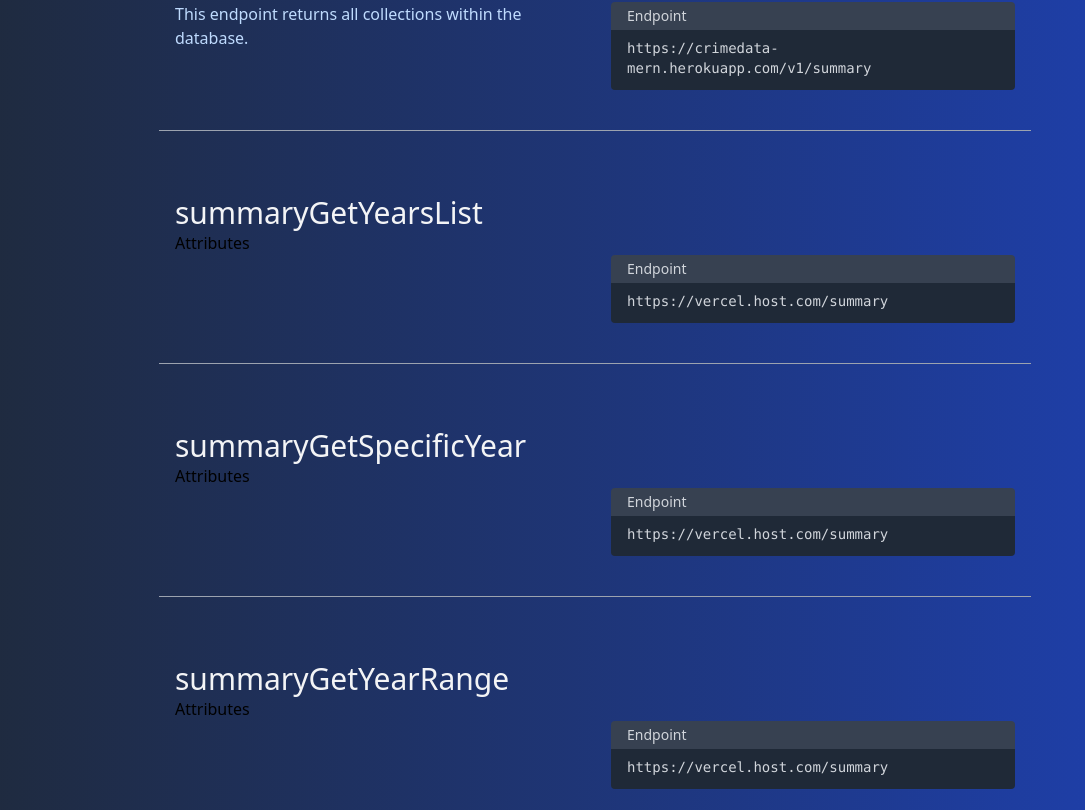
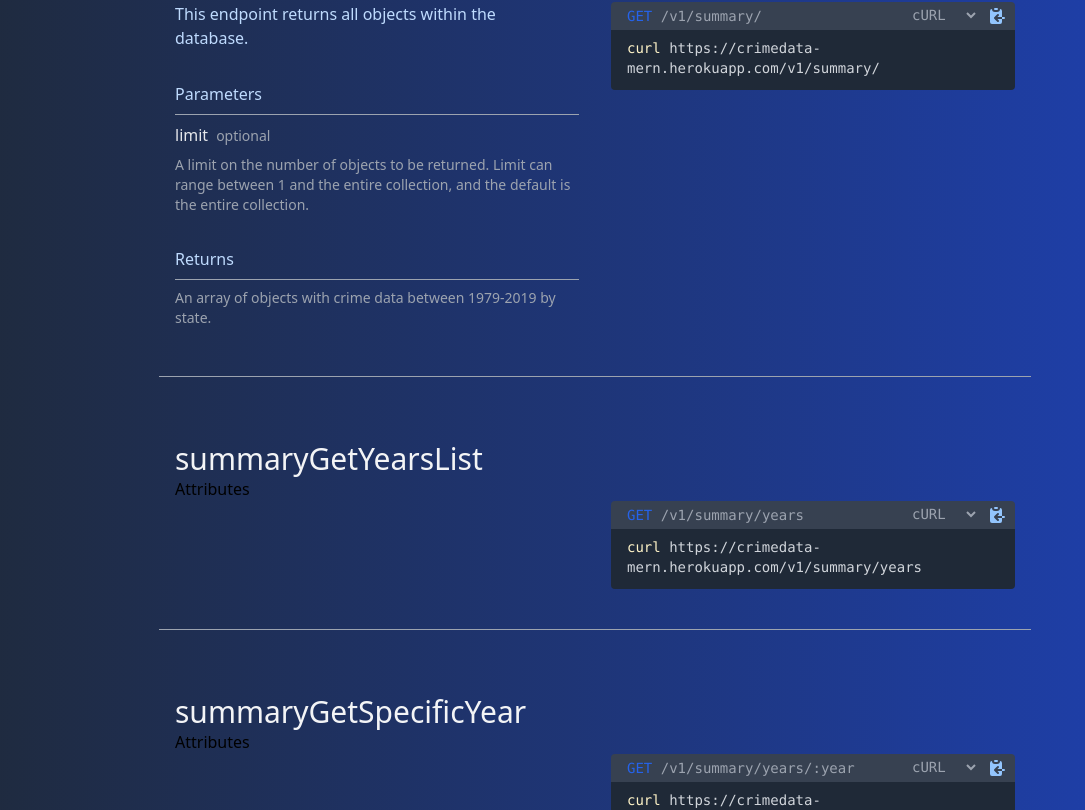
Before and after one commit to seijihosokawa/crimedata-mern, a React (Create React App) app in the folder client/: page / in a window 1280 px wide. Shown: the part 3497-4307 px from the top of the page, without its empty margins (97-1182 px from the left). Built offline with nearby package versions, Linux system fonts and the light colour scheme.

Commit message:
added documentation sections

```diff
--- /dev/null
+++ b/client/src/Apicard.js
@@ -0,0 +1,58 @@
+import React, { useState } from "react";
+
+
+function ApiCard({endpoint}) {
+    const [ApiCardSelect, setApiCardSelect] = useState('curl');
+    let request;
+
+    function handleChange(event){
+        setApiCardSelect(event.target.value)
+    }
+
+    if(ApiCardSelect === "python"){
+        request = <div> <p><span className="text-yellow-100">import</span> requests</p>
+            <p>requests.get("https://crimedata-mern.herokuapp.com{endpoint}")</p>
+            <p>response.text</p>
+        </div>
+    } else if(ApiCardSelect === "java"){
+        request = <div>
+            <p><span className="text-red-400">var</span> client = HttpClient.newHttpClient();</p>
+            <p><span className="text-red-400">var</span> request = HttpRequest.newBuilder(
+                URI.create("https://crimedata-mern.herokuapp.com{endpoint}")).header("accept", "application/json").build();</p>
+            <p><span className="text-red-400">var</span> response = client.send(request, new JsonBodyHandler&lt;&gt;(APOD.class));</p>
+            <p>System.out.println(response.body().get().title);</p>
+        </div>
+    } else if(ApiCardSelect === "axios"){
+        request = <div>
+            <p><span className="text-red-400">var</span> axios = <span className="text-yellow-100">require</span>("axios").default;</p>
+            <p><span className="text-red-400">var</span> options = &#123;method: 'GET',url: 'https://apidojo-yahoo-finance-v1.p.rapidapi.com/auto-complete',params: &#123; limit: 200&#125;,&#125;;</p>
+            <p>axios.request(options).then(function (response) &#123;console.log(response.data);&#125;).catch(function (error) &#123;console.error(error);&#125;);</p>
+        </div>
+    } else {
+        request = <div><span className="text-yellow-100">curl</span> https://crimedata-mern.herokuapp.com{endpoint}</div>
+    }
+
+    return (
+        <div className="text-sm">
+            <code>
+                <p className="pl-4 pt-1 pb-1 rounded-t bg-gray-700 text-gray-400" ><span className="text-blue-600">GET</span> {endpoint}
+                    <button className="float-right mr-2" onClick={() => {navigator.clipboard.writeText(`curl https://crimedata-mern.herokuapp.com${endpoint}`)}}>
+                        <svg xmlns="http://www.w3.org/2000/svg" className="h-5 w-5 fill-current text-blue-300 hover:text-gray-100" viewBox="0 0 20 20">
+                        <path d="M8 2a1 1 0 000 2h2a1 1 0 100-2H8z" />
+                        <path d="M3 5a2 2 0 012-2 3 3 0 003 3h2a3 3 0 003-3 2 2 0 012 2v6h-4.586l1.293-1.293a1 1 0 00-1.414-1.414l-3 3a1 1 0 000 1.414l3 3a1 1 0 001.414-1.414L10.414 13H15v3a2 2 0 01-2 2H5a2 2 0 01-2-2V5zM15 11h2a1 1 0 110 2h-2v-2z" />
+                        </svg>
+                    </button>
+                    <select className="float-right mr-2 bg-black bg-opacity-0" onChange={handleChange}>
+                        <option value="curl">cURL</option>
+                        <option value="python">Python</option>
+                        <option value="java">Java</option>
+                        <option value="axios">Axios</option>
+                    </select>
+                </p>
+                <p className="pl-4 pb-3 pt-2 rounded-b bg-gray-800 text-gray-300 text-sm">{request}</p>
+            </code>
+        </div>
+    );
+}
+
+export default ApiCard;
--- a/client/src/App.js
+++ b/client/src/App.js
@@ -1,5 +1,6 @@
 import React from 'react';
 import SideBar from './sidebar.js';
+import ApiCard from './Apicard.js';
 
 
 const App = () => {
@@ -192,7 +193,7 @@ const App = () => {
                                 </p>
                             </code>
                         </div>
-                        <div className="text-sm pt-10">
+                        <div className="text-sm pt-16">
                             <p className="pl-4 pt-1 pb-1 rounded-t bg-gray-700 text-gray-300" >Total Schema</p>
                             <code>
                                 <p className="pl-4 pb-3 pt-2 rounded-b bg-gray-800 text-gray-300 text-sm">
@@ -204,17 +205,26 @@ const App = () => {
                 </div>
                 <div id="summaryFullData" className="flex flex-row w-full pt-12 pb-6">
                     <div className="container w-1/2 p-4 pt-4">
-                        <h1 className="text-gray-100 text-3xl">Get Full Summary Data</h1>
-                        <p className="pt-6 pb-2 pr-2 text-blue-200">This endpoint returns all collections within the database.</p>
+                    <h1 className="text-gray-100 text-3xl">Get Full Summary Data</h1>
+                    <p className="pt-6 pb-2 pr-2 text-blue-200">This endpoint returns all objects within the database.</p>
+
+                        <div className="divide-y divide-gray-400">
+                            <p className="pt-6 pb-2 pr-2 text-blue-200">Parameters</p>
+                            <div>
+                                <p className="pt-2 pb-2 pr-2 text-gray-200">limit<span className="pl-2 text-gray-400 text-sm">optional</span></p>
+                                <p className=" pb-2 text-gray-400 text-sm">A limit on the number of objects to be returned. Limit can range between 1 and the entire collection, and the default is the entire collection.</p>
+                            </div>
+                        </div>
+                        <div className="divide-y divide-gray-400">
+                            <p className="pt-6 pb-2 pr-2 text-blue-200">Returns</p>
+                            <div>
+                                <p className="pt-2 pb-2 text-gray-400 text-sm">An array of objects with crime data between 1979-2019 by state. </p>
+                            </div>
+                        </div>
                     </div>
                     <div className="container w-1/2 p-4">
                         <h1 className="text-3xl opacity-0 pb-6">Data/Code</h1>
-                        <div className="text-sm">
-                            <p className="pl-4 pt-1 pb-1 rounded-t bg-gray-700 text-gray-300" > Endpoint</p>
-                            <code>
-                                <p className="pl-4 pb-3 pt-2 rounded-b bg-gray-800 text-gray-300 text-sm">https://crimedata-mern.herokuapp.com/v1/summary</p>
-                            </code>
-                        </div>
+                        <ApiCard endpoint="/v1/summary/"></ApiCard>
                     </div>
                 </div>
                 <div id="summaryGetYearsList" className="flex flex-row w-full pt-12 pb-6">
@@ -224,12 +234,7 @@ const App = () => {
                     </div>
                     <div className="container w-1/2 p-4">
                         <h1 className="text-3xl opacity-0 pb-6">Data/Code</h1>
-                        <div className="text-sm">
-                            <p className="pl-4 pt-1 pb-1 rounded-t bg-gray-700 text-gray-300" > Endpoint</p>
-                            <code>
-                                <p className="pl-4 pb-3 pt-2 rounded-b bg-gray-800 text-gray-300 text-sm">https://vercel.host.com/summary</p>
-                            </code>
-                        </div>
+                        <ApiCard endpoint="/v1/summary/years"></ApiCard>
                     </div>
                 </div>
                 <div id="summaryGetSpecificYear" className="flex flex-row w-full pt-12 pb-6">
@@ -239,12 +244,7 @@ const App = () => {
                     </div>
                     <div className="container w-1/2 p-4">
                         <h1 className="text-3xl opacity-0 pb-6">Data/Code</h1>
-                        <div className="text-sm">
-                            <p className="pl-4 pt-1 pb-1 rounded-t bg-gray-700 text-gray-300" > Endpoint</p>
-                            <code>
-                                <p className="pl-4 pb-3 pt-2 rounded-b bg-gray-800 text-gray-300 text-sm">https://vercel.host.com/summary</p>
-                            </code>
-                        </div>
+                        <ApiCard endpoint="/v1/summary/years/:year"></ApiCard>
                     </div>
                 </div>
                 <div id="summaryGetYearRange" className="flex flex-row w-full pt-12 pb-6">
@@ -254,15 +254,53 @@ const App = () => {
                     </div>
                     <div className="container w-1/2 p-4">
                         <h1 className="text-3xl opacity-0 pb-6">Data/Code</h1>
-                        <div className="text-sm">
-                            <p className="pl-4 pt-1 pb-1 rounded-t bg-gray-700 text-gray-300" > Endpoint</p>
-                            <code>
-                                <p className="pl-4 pb-3 pt-2 rounded-b bg-gray-800 text-gray-300 text-sm">https://vercel.host.com/summary</p>
-                            </code>
-                        </div>
+                        <ApiCard endpoint="/v1/summary/years/:yearstart/:yearend"></ApiCard>
+
                     </div>
                 </div>
+                <div id="summaryGetStates" className="flex flex-row w-full pt-12 pb-6">
+                    <div className="container w-1/2 p-4 pt-4">
+                        <h1 className="text-gray-100 text-3xl">Get List of State Abbreviations</h1>
+                        <p>Attributes</p>
+                    </div>
+                    <div className="container w-1/2 p-4">
+                        <h1 className="text-3xl opacity-0 pb-6">Data/Code</h1>
+                        <ApiCard endpoint="/v1/summary/states"></ApiCard>
 
+                    </div>
+                </div>
+                <div id="summaryGetStates" className="flex flex-row w-full pt-12 pb-6">
+                    <div className="container w-1/2 p-4 pt-4">
+                        <h1 className="text-gray-100 text-3xl">Get States by Abbreviation</h1>
+                        <p>Attributes</p>
+                    </div>
+                    <div className="container w-1/2 p-4">
+                        <h1 className="text-3xl opacity-0 pb-6">Data/Code</h1>
+                        <ApiCard endpoint="/v1/summary/states/:id"></ApiCard>
+
+                    </div>
+                </div>
+                <div id="summaryGetStatesList" className="flex flex-row w-full pt-12 pb-6">
+                    <div className="container w-1/2 p-4 pt-4">
+                        <h1 className="text-gray-100 text-3xl">Get List of States Full</h1>
+                        <p>Attributes</p>
+                    </div>
+                    <div className="container w-1/2 p-4">
+                        <h1 className="text-3xl opacity-0 pb-6">Data/Code</h1>
+                        <ApiCard endpoint="/v1/summary/states-list"></ApiCard>
+
+                    </div>
+                </div>
+                <div id="summaryGetStates" className="flex flex-row w-full pt-12 pb-6">
+                    <div className="container w-1/2 p-4 pt-4">
+                        <h1 className="text-gray-100 text-3xl">Get List of Crimes</h1>
+                        <p>Attributes</p>
+                    </div>
+                    <div className="container w-1/2 p-4">
+                        <h1 className="text-3xl opacity-0 pb-6">Data/Code</h1>
+                        <ApiCard endpoint="/v1/summary/crimes"></ApiCard>
+                    </div>
+                </div>
             </div>
         </div>
     )
```
